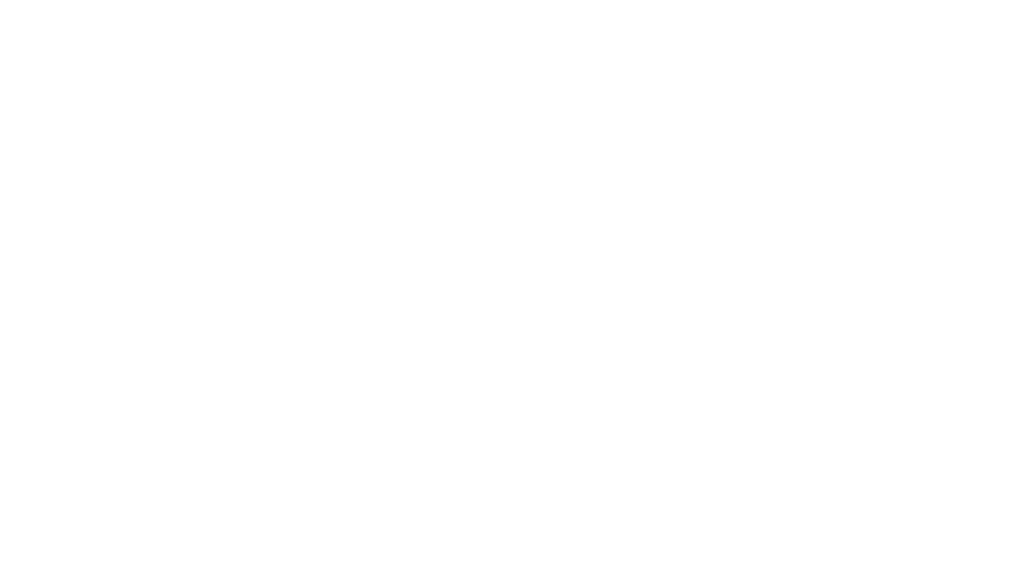
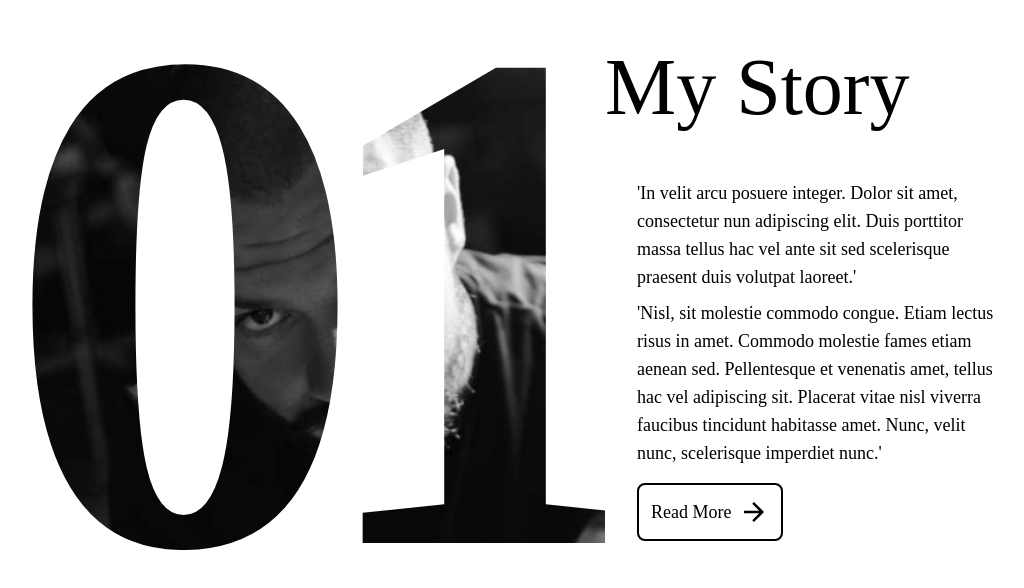
Before and after one commit to ZoricNikola00/Tattoo-Studio, a React (Vite) app: page / in a window 1280 px wide. Shown: the part 1080-1668 px from the top of the page, without its empty margins (123-1147 px from the left). Before the commit the page ends 880 px from the top, so only its background shows below. Built offline with nearby package versions, Linux system fonts and the light colour scheme.

Commit message:
Add About component and minor edit

```diff
--- a/src/App.tsx
+++ b/src/App.tsx
@@ -1,4 +1,5 @@
 import { useState } from 'react'
+import About from './components/About'
 import Main from './components/Main'
 import Navbar from './components/Navbar'
 
@@ -6,9 +7,10 @@ import Navbar from './components/Navbar'
 function App() {
 
   return (
-    <div className="">
+    <div className="w-full overflow-hidden">
         <Navbar/>
         <Main/>
+        <About/>
     </div>
   )
 }
```
